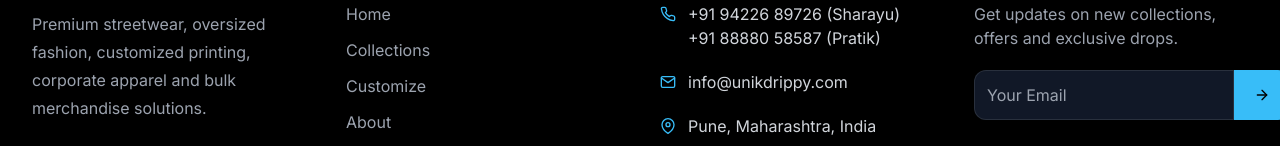
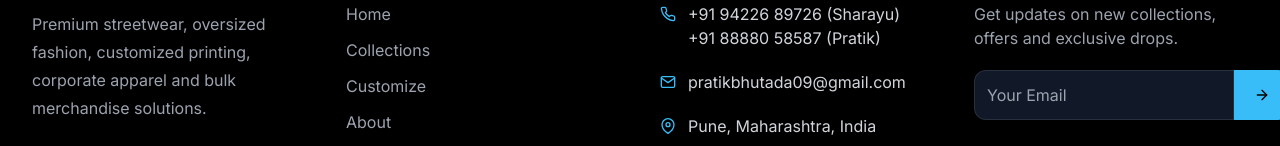
Before and after one commit to pratikbhutada09-blip/unique-drippy-apparels, a React (Vite) app: page / in a window 1280 px wide. Shown: the part 8569-8715 px from the top of the page. Built offline with nearby package versions, Linux system fonts and the light colour scheme.

Commit message:
Update Footer.jsx

```diff
--- a/src/components/Footer.jsx
+++ b/src/components/Footer.jsx
@@ -136,9 +136,12 @@
 
                 <div>
 
-                  <p className="text-gray-300">
-                    info@unikdrippy.com
-                  </p>
+                <a
+  href="mailto:pratikbhutada09@gmail.com"
+  className="text-gray-300 hover:text-brand-accent transition"
+>
+  pratikbhutada09@gmail.com
+</a>
 
                 </div>
 
```
